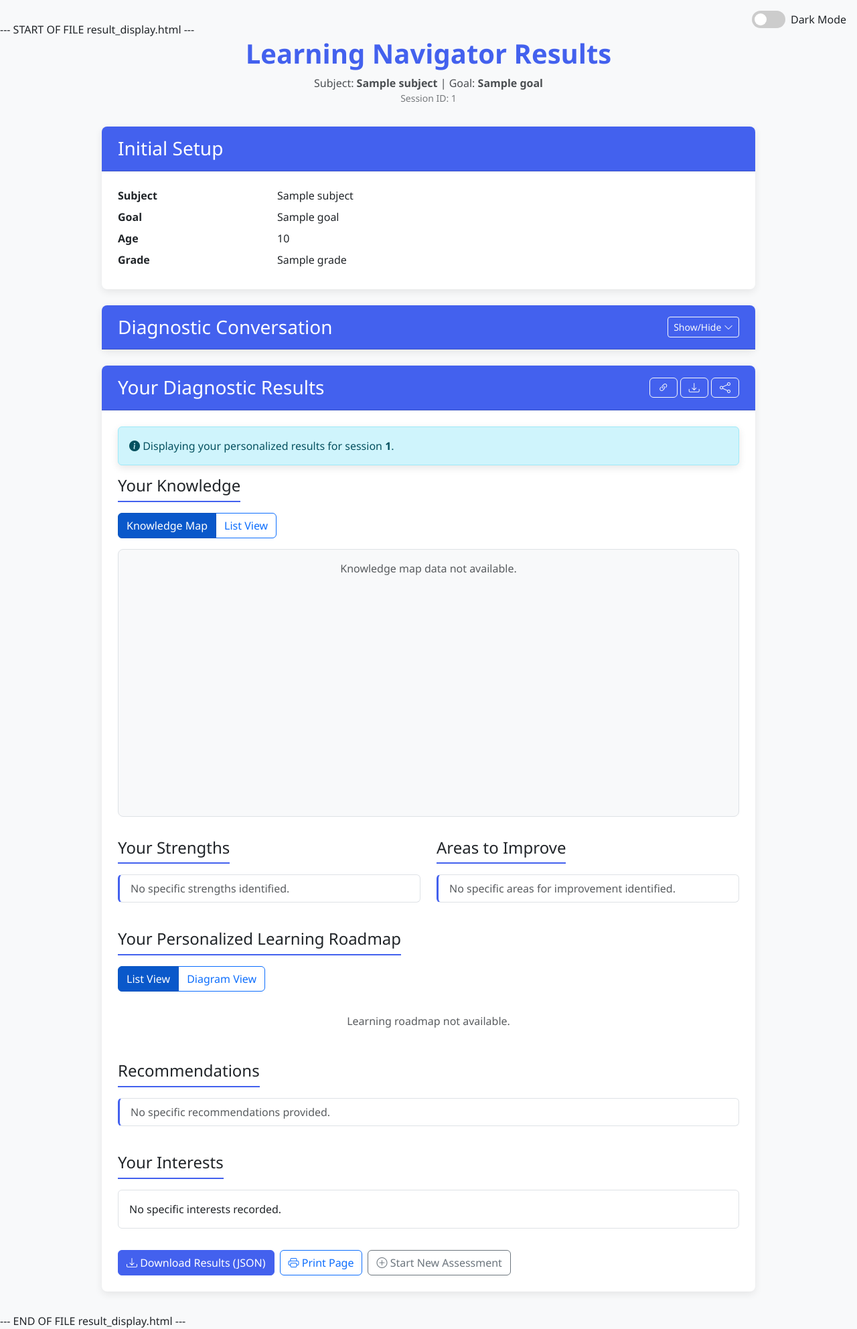
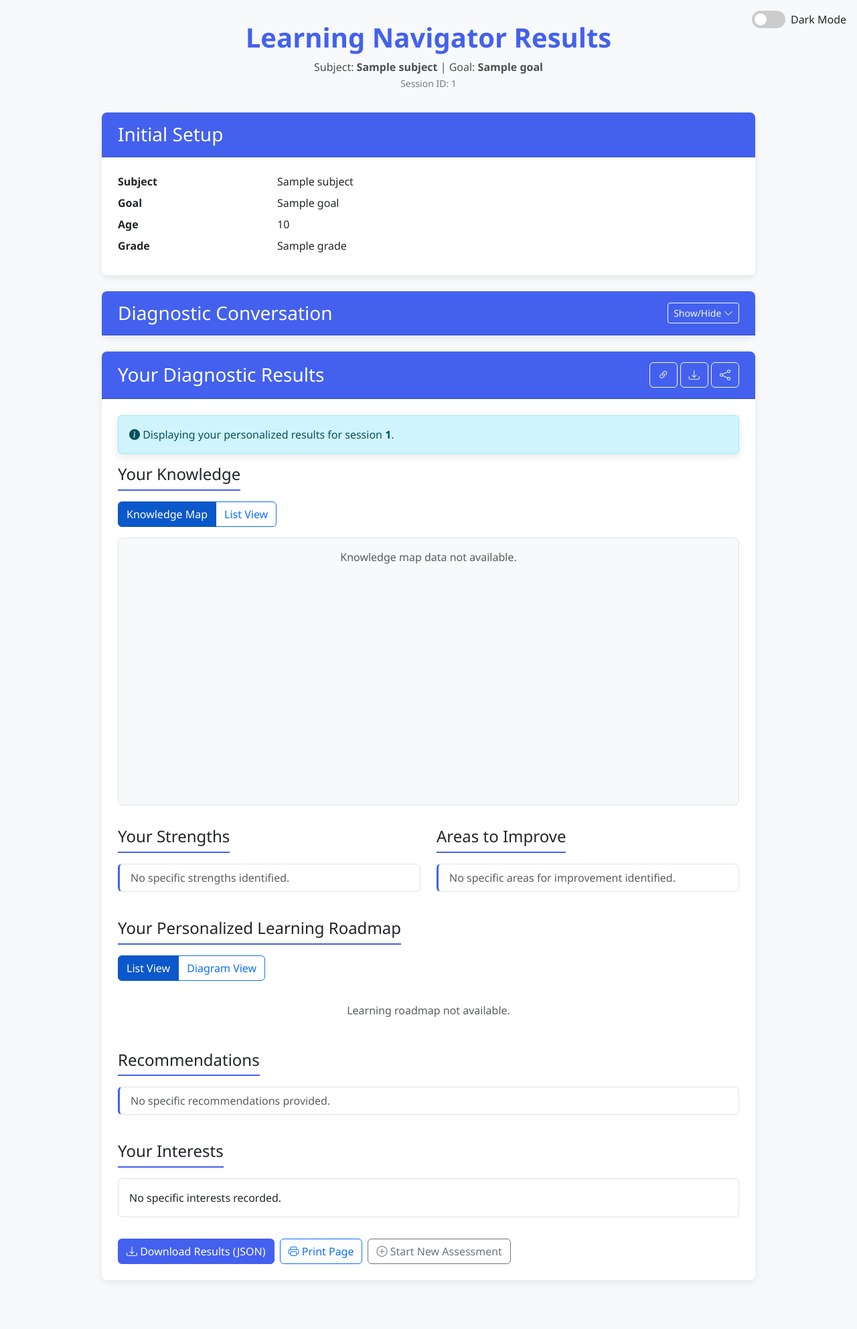
Before and after one commit to Toricane/earthshot-project, a Flask app: template templates/result_display.html in a window 1280 px wide. Shown: the whole page at 67% size. After the commit the page ends 1914 px from the top, so only its background shows below. Run offline with Flask 3, Linux system fonts and the light colour scheme; the template is opened without the code that fills it: most values are stand-ins (such as "Sample title", 1, 10 or a date in 2020); some libraries are stand-ins or nearby versions.

Commit message:
fix: remove accidental text

```diff
--- a/templates/index.html
+++ b/templates/index.html
@@ -1,5 +1,3 @@
---- START OF FILE index.html ---
-
 <!DOCTYPE html>
 <html lang="en" data-bs-theme="light">
     <head>
--- a/templates/result_display.html
+++ b/templates/result_display.html
@@ -1,7 +1,3 @@
---- START OF FILE result_display.html ---
-
-<!-- START OF FILE result_display.html -->
-
 <!DOCTYPE html>
 <html lang="en" data-bs-theme="light">
     <head>
@@ -1459,5 +1455,3 @@
         </script>
     </body>
 </html>
-
---- END OF FILE result_display.html ---
```
